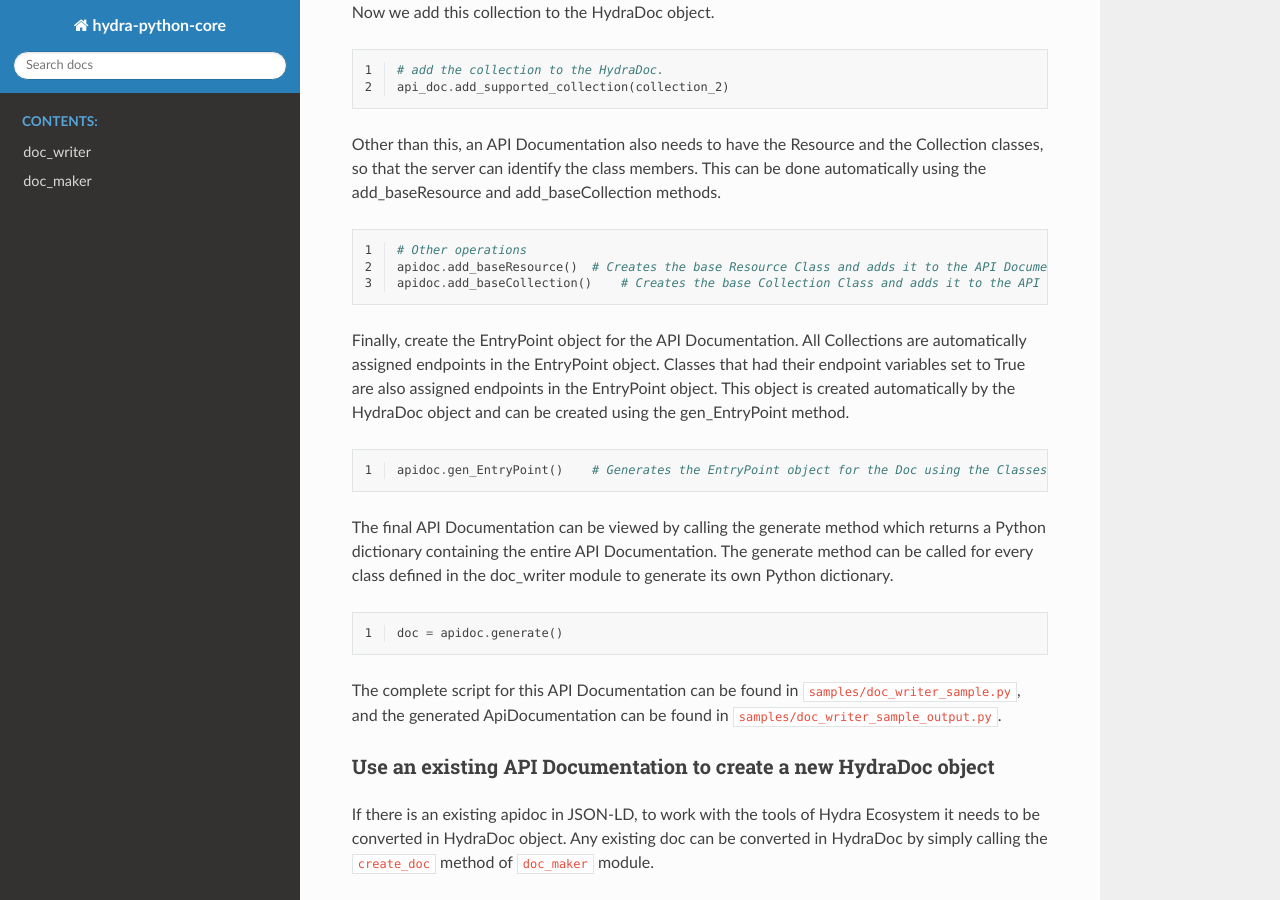
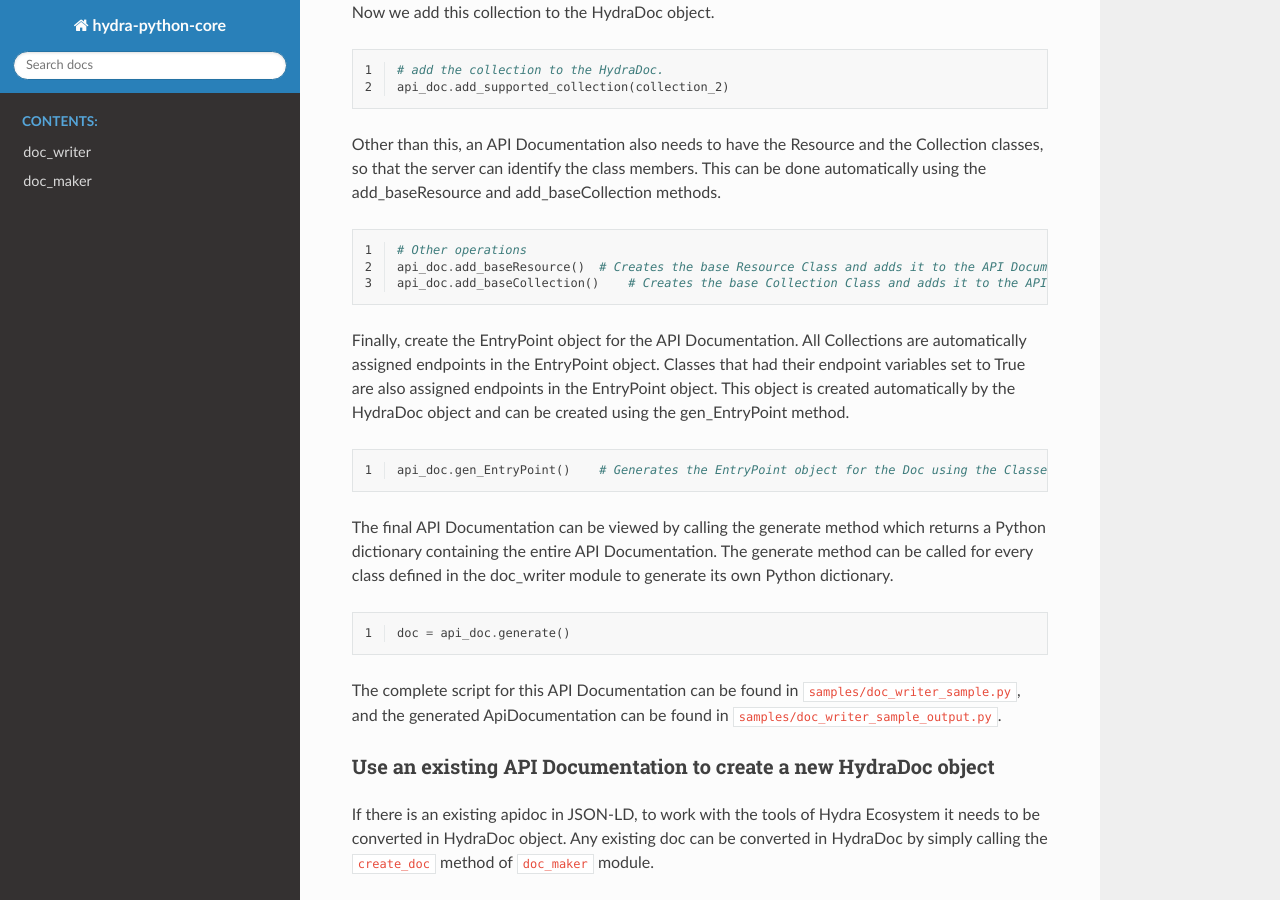
Before and after one commit to HTTP-APIs/hydra-python-core, a Sphinx documentation site: the page built from docs/source/index.rst, in a window 1280 px wide and 900 px high, scrolled down 3592 px. Built offline with Sphinx 7.4.7 and the Read the Docs theme 2.0.0, drawn with Linux system fonts in a browser that asks for light colours.

Commit message:
fix: apidoc to api_doc

```diff
--- a/docs/source/index.rst
+++ b/docs/source/index.rst
@@ -216,22 +216,22 @@ Other than this, an API Documentation also needs to have the Resource and the Co
     :linenos:
 
     # Other operations
-    apidoc.add_baseResource()  # Creates the base Resource Class and adds it to the API Documentation
-    apidoc.add_baseCollection()    # Creates the base Collection Class and adds it to the API Documentation
+    api_doc.add_baseResource()  # Creates the base Resource Class and adds it to the API Documentation
+    api_doc.add_baseCollection()    # Creates the base Collection Class and adds it to the API Documentation
 
 Finally, create the EntryPoint object for the API Documentation. All Collections are automatically assigned endpoints in the EntryPoint object. Classes that had their endpoint variables set to True are also assigned endpoints in the EntryPoint object. This object is created automatically by the HydraDoc object and can be created using the gen_EntryPoint method.
 
 .. code-block:: python
     :linenos:
 
-    apidoc.gen_EntryPoint()    # Generates the EntryPoint object for the Doc using the Classes and Collections
+    api_doc.gen_EntryPoint()    # Generates the EntryPoint object for the Doc using the Classes and Collections
 
 The final API Documentation can be viewed by calling the generate method which returns a Python dictionary containing the entire API Documentation. The generate method can be called for every class defined in the doc_writer module to generate its own Python dictionary.
 
 .. code-block:: python
     :linenos:
 
-    doc = apidoc.generate()
+    doc = api_doc.generate()
 
 The complete script for this API Documentation can be found in ``samples/doc_writer_sample.py``, and the generated ApiDocumentation can be found in ``samples/doc_writer_sample_output.py``.
 
```
